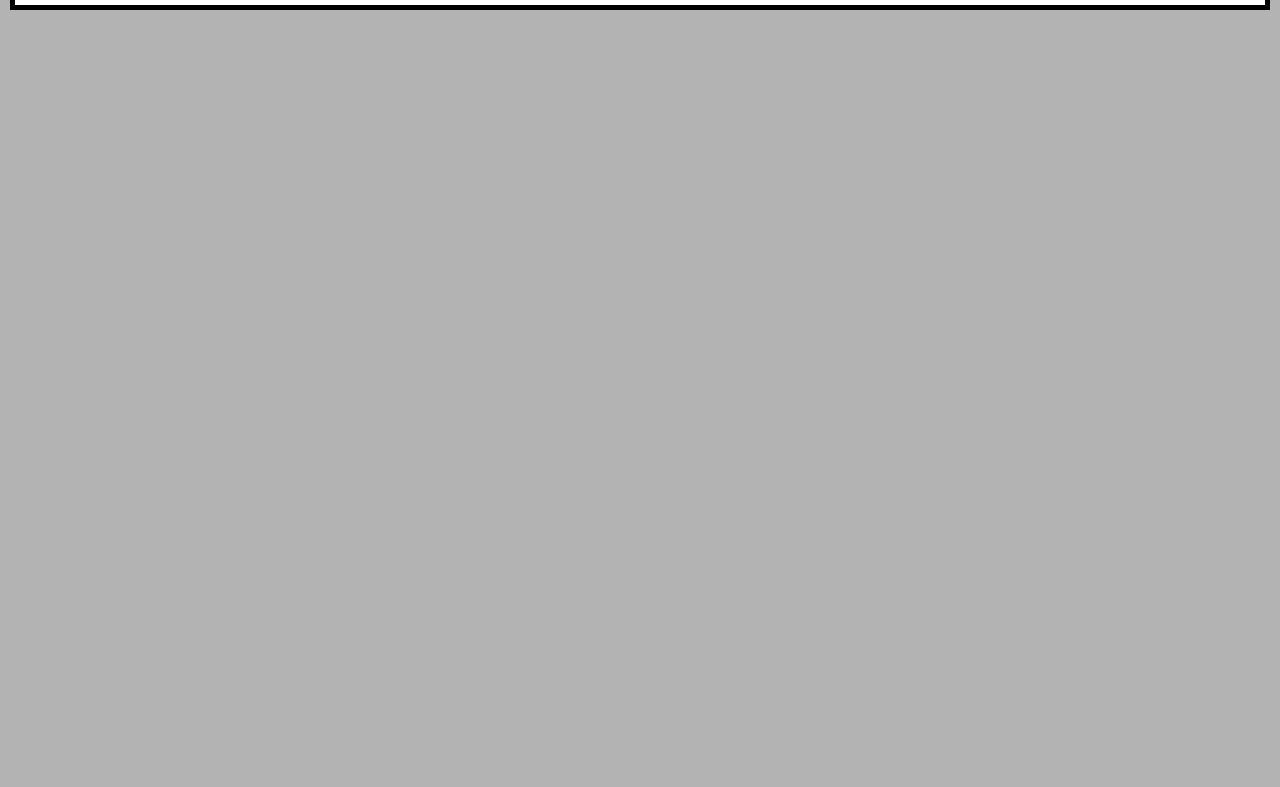
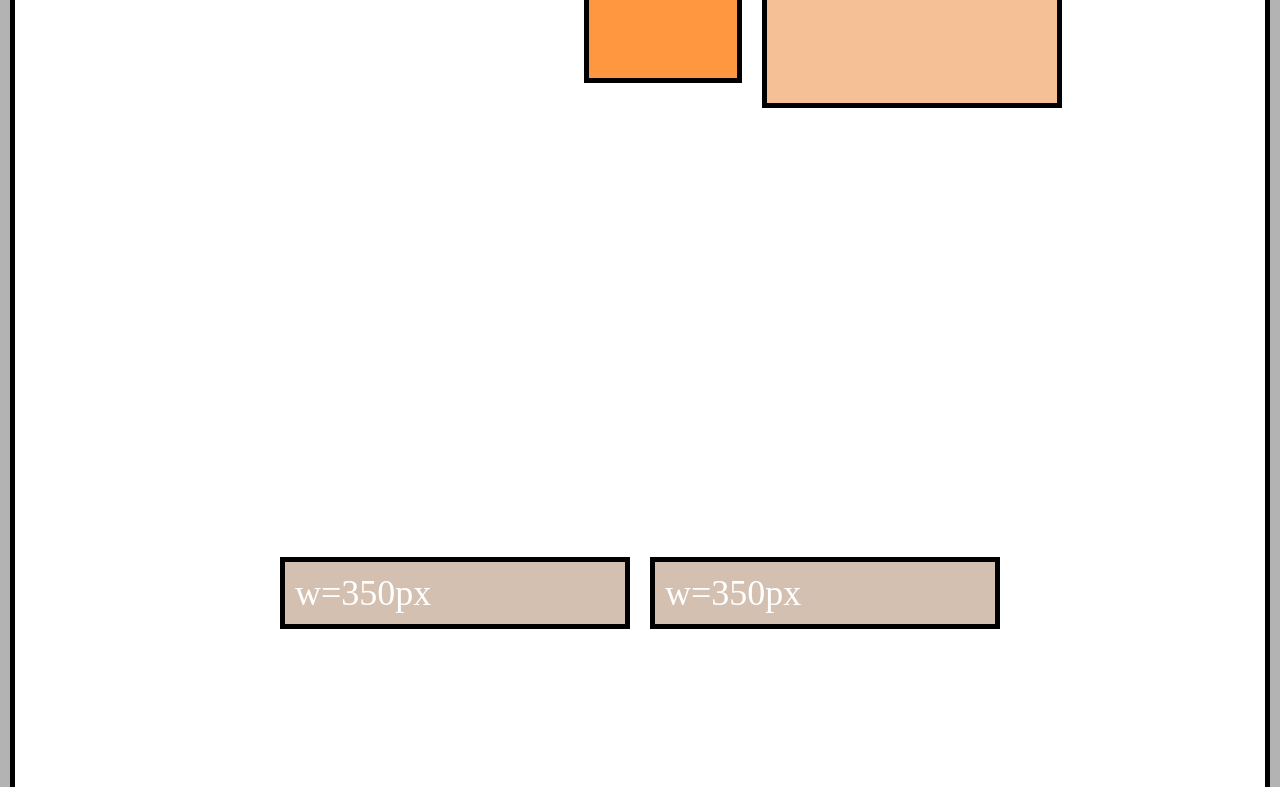
Before and after one commit to Kise07/CSS, a plain HTML site: page CSS lectures/flexbox-02-creating-a-flex-container-starting-code/index.html in a window 1280 px wide. Shown: the part 442-1229 px from the top of the page. Before the commit the page ends 800 px from the top, so only its background shows below. Drawn offline with Linux system fonts and the light colour scheme.

Commit message:
Working with "align-items" & "justify-content"

```diff
--- a/CSS lectures/flexbox-02-creating-a-flex-container-starting-code/main.css
+++ b/CSS lectures/flexbox-02-creating-a-flex-container-starting-code/main.css
@@ -18,9 +18,13 @@ body {
   background: white;
   padding: 10px;
   border: 5px solid black;
+  height: 1300px;
   display: flex;
   flex-direction: row;
   flex-wrap: wrap;
+  /* flex-flow: row wrap; */
+  align-items: center;
+  justify-content: center;
 }
 
 .item-1 {
```
